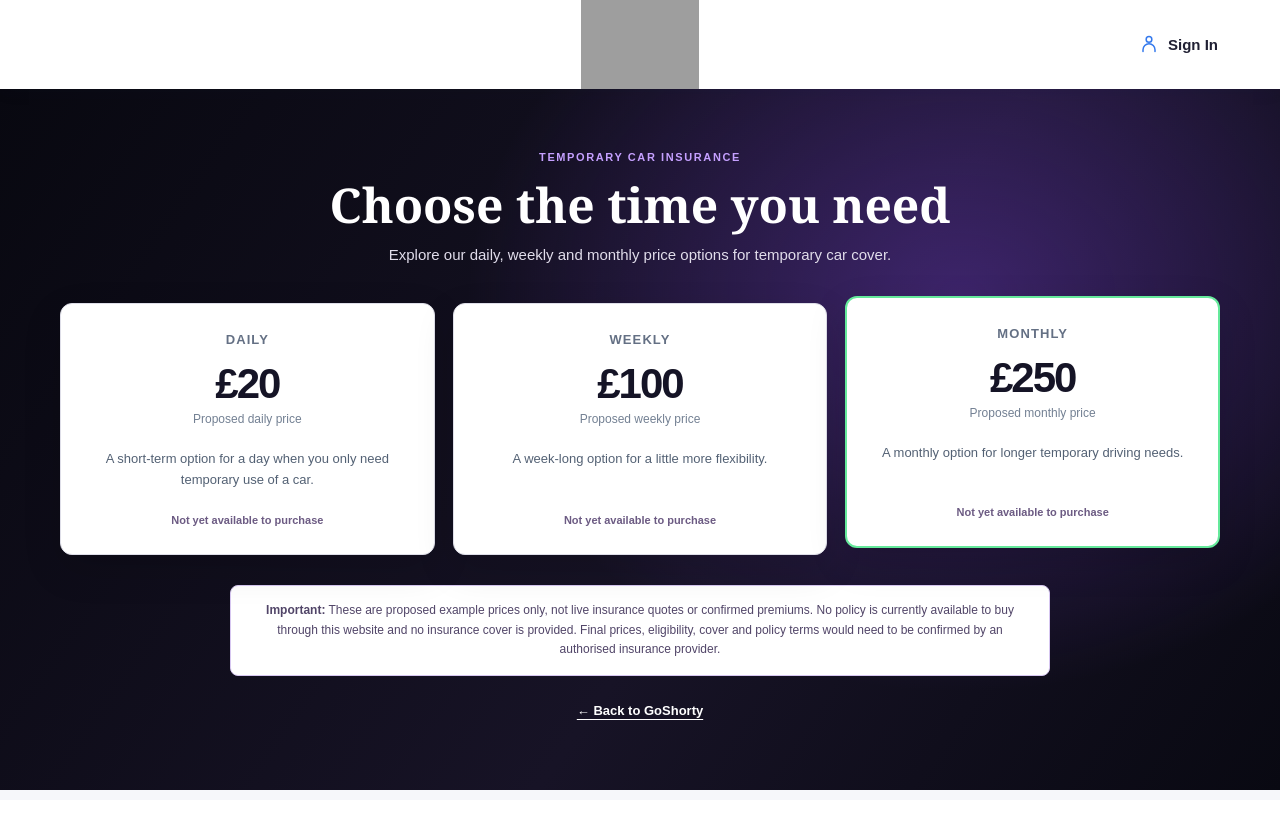
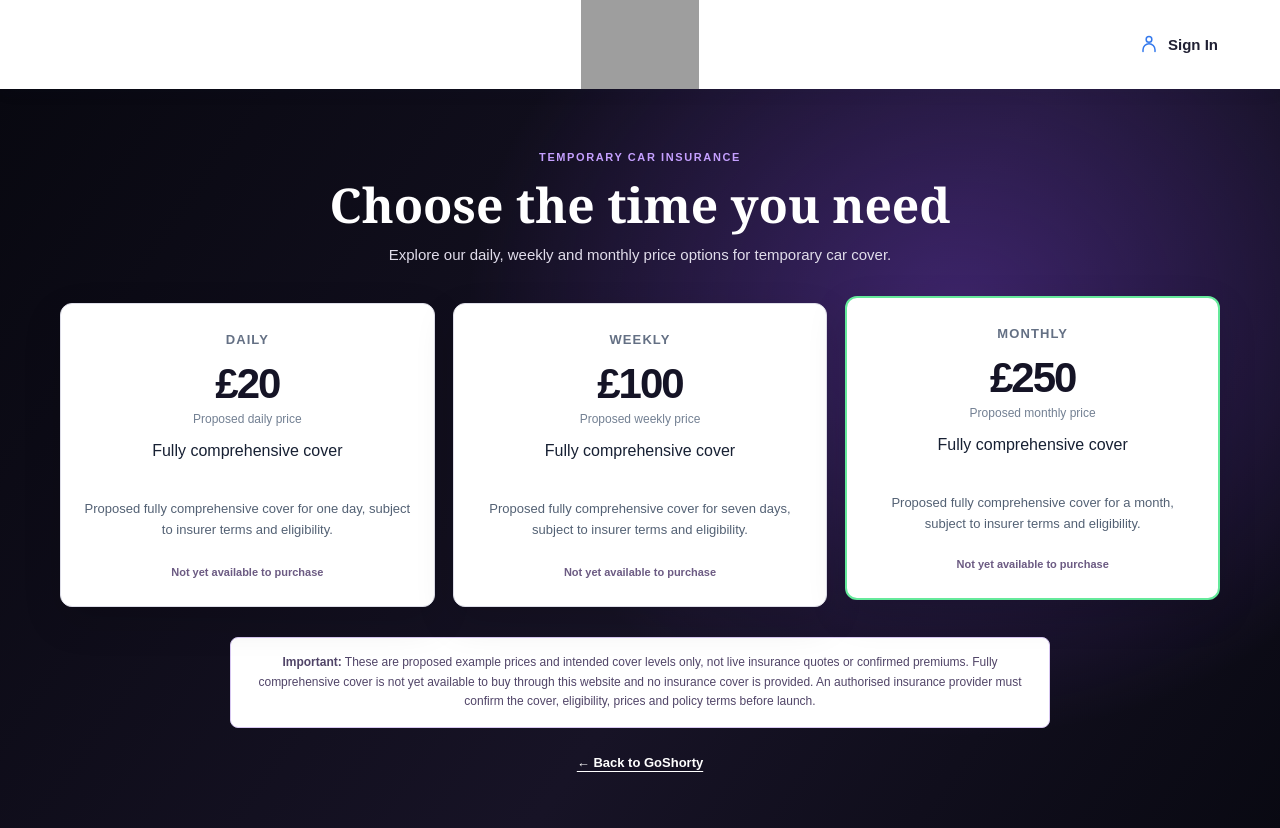
Before and after one commit to insurancetemp/goshorty, a Next.js app: page /quote in a window 1280 px wide. Shown: the top 828 px of the page. Before the commit the page ends 800 px from the top, so only its background shows below. Built offline with nearby package versions, Linux system fonts and the light colour scheme; grey boxes are pictures that could not be loaded.

Commit message:
Show fully comprehensive as intended cover across all price plans

```diff
--- a/app/quote/page.tsx
+++ b/app/quote/page.tsx
@@ -6,9 +6,9 @@ export const metadata = {
 };
 
 const plans = [
-  { period: "Daily", price: "£20", description: "A short-term option for a day when you only need temporary use of a car." },
-  { period: "Weekly", price: "£100", description: "A week-long option for a little more flexibility." },
-  { period: "Monthly", price: "£250", description: "A monthly option for longer temporary driving needs.", featured: true }
+  { period: "Daily", price: "£20", description: "Proposed fully comprehensive cover for one day, subject to insurer terms and eligibility." },
+  { period: "Weekly", price: "£100", description: "Proposed fully comprehensive cover for seven days, subject to insurer terms and eligibility." },
+  { period: "Monthly", price: "£250", description: "Proposed fully comprehensive cover for a month, subject to insurer terms and eligibility.", featured: true }
 ];
 
 export default function QuotePage() {
@@ -40,13 +40,13 @@ export default function QuotePage() {
               <article className={plan.featured ? "pricing-card pricing-card-featured" : "pricing-card"} key={plan.period}>
                 <h2 className="pricing-period">{plan.period}</h2>
                 <p className="pricing-amount">{plan.price}</p>
-                <p className="pricing-caption">Proposed {plan.period.toLowerCase()} price</p>
+                <p className="pricing-caption">Proposed {plan.period.toLowerCase()} price</p><p className="pricing-cover-label">Fully comprehensive cover</p>
                 <p className="pricing-description">{plan.description}</p>
                 <div className="pricing-status">Not yet available to purchase</div>
               </article>
             ))}
           </div>
-          <p className="pricing-disclaimer"><strong>Important:</strong> These are proposed example prices only, not live insurance quotes or confirmed premiums. No policy is currently available to buy through this website and no insurance cover is provided. Final prices, eligibility, cover and policy terms would need to be confirmed by an authorised insurance provider.</p>
+          <p className="pricing-disclaimer"><strong>Important:</strong> These are proposed example prices and intended cover levels only, not live insurance quotes or confirmed premiums. Fully comprehensive cover is not yet available to buy through this website and no insurance cover is provided. An authorised insurance provider must confirm the cover, eligibility, prices and policy terms before launch.</p>
           <Link className="pricing-back" href="/">← Back to GoShorty</Link>
         </div>
       </section>
```
